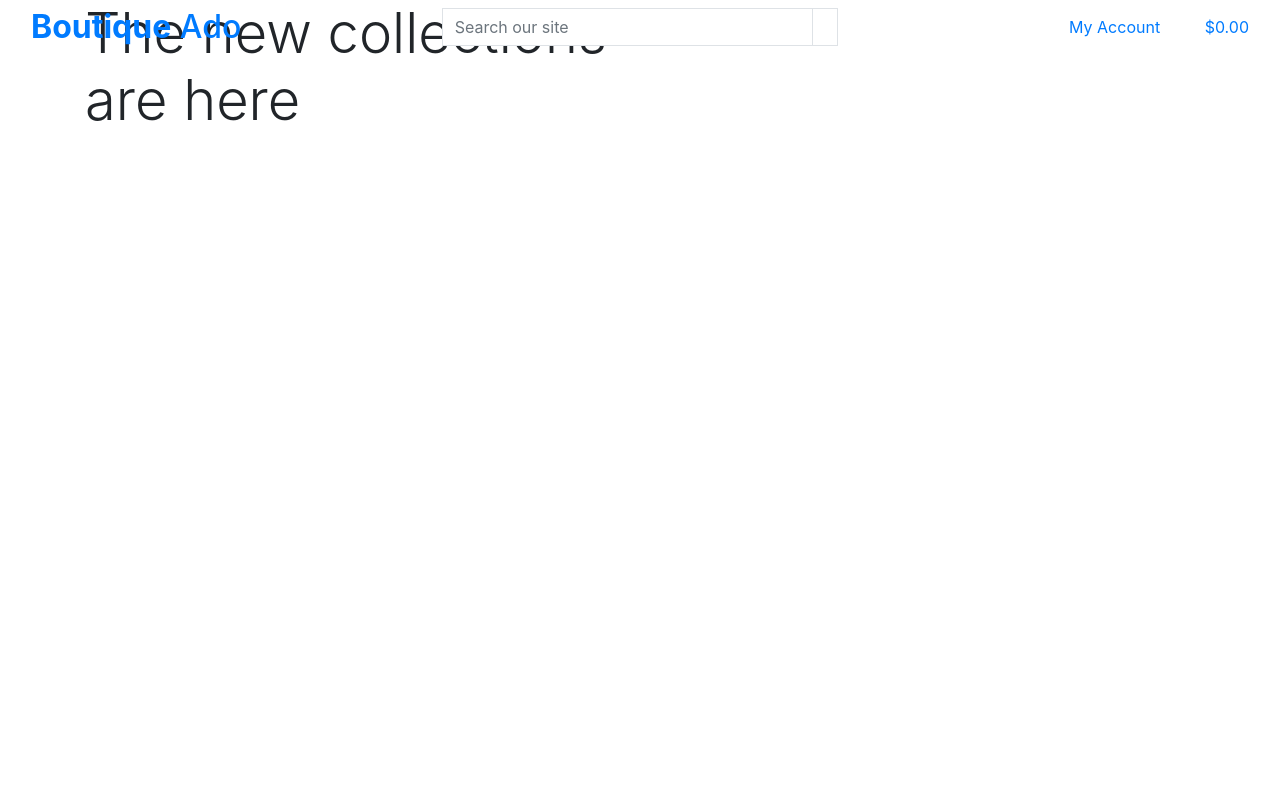
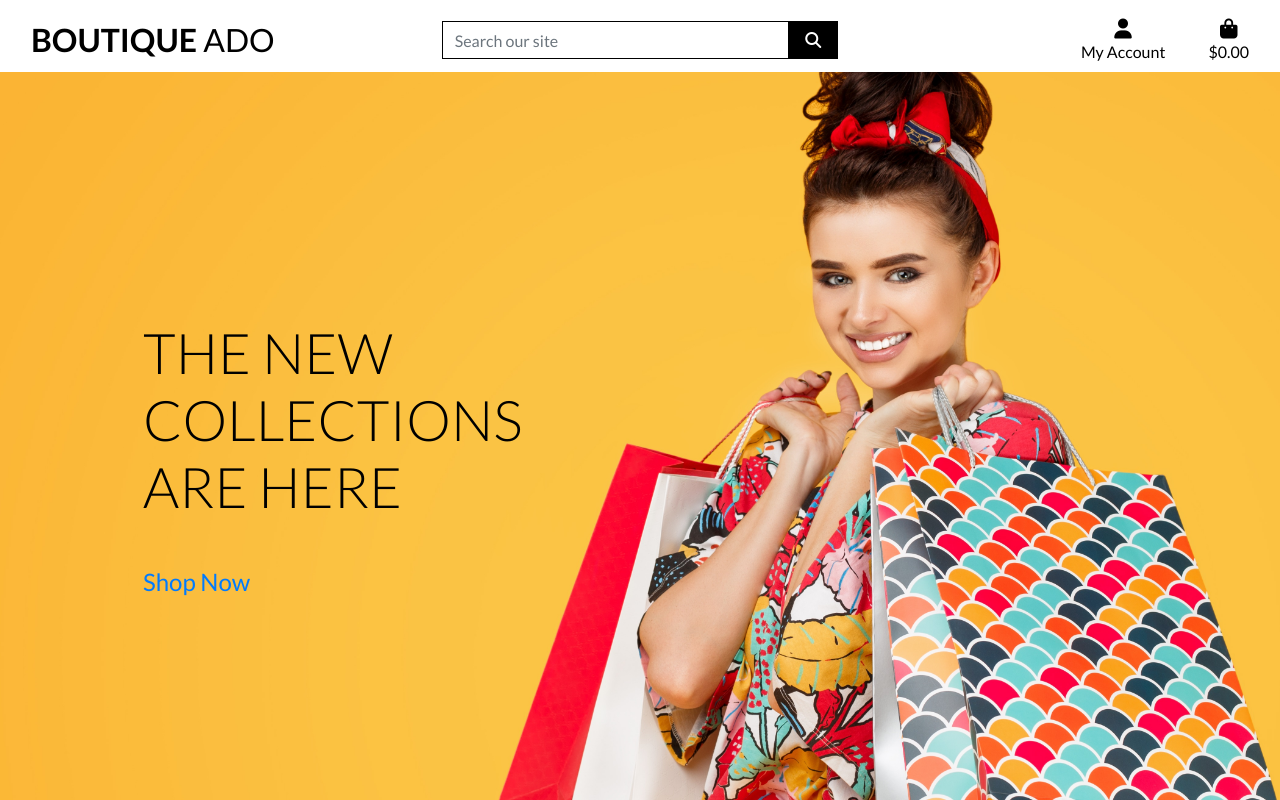
Before and after one commit to DelroyBrown28/Django_Ecommerce, a Django app: page / in a window 1280 px wide. Run offline with Django 3.2, Linux system fonts and the light colour scheme; the visitor is signed in with stand-in values (Sample User, id 1); some libraries are stand-ins or nearby versions.

Commit message:
added header, having issues viewing image

```diff
--- /dev/null
+++ b/home/static/css/base.css
@@ -0,0 +1,82 @@
+html {
+    height: 100%;
+}
+
+body {
+    background: url('/home/media/homepage_background_cropped.jpg') no-repeat center center fixed;
+    background-size: cover;
+    height: calc(100vh - 164px);
+    color: #555;
+    font-family: 'Lato';
+}
+
+
+/* from Bulma */
+.icon {
+    align-items: center;
+    display: inline-flex;
+    justify-content: center;
+    height: 1.5rem;
+    width: 1.5rem;
+}
+
+.logo-font {
+    text-transform: uppercase;
+}
+
+.main-logo-link {
+    width: fit-content;
+}
+
+.shop-now-button {
+    background: black;
+    color: white;
+    min-width: 260px;
+}
+
+.btn-black {
+    background: black;
+    color: white;
+}
+
+.shop-now-button:hover,
+.shop-now-button:active,
+.shop-now-button:focus,
+.btn-black:hover,
+.btn-black:active,
+.btn-black:focus {
+    background: #222;
+    color: white;
+}
+
+.text-black {
+    color: #000 !important;
+}
+
+.border-black {
+    border: 1px solid black !important;
+}
+
+/* -------------------------------- Media Queries */
+
+/* Slightly larger container on xl screens */
+@media (min-width: 1200px) {
+  .container {
+    max-width: 80%;
+  }
+}
+
+/* fixed top navbar only on medium and up */
+@media (min-width: 992px) {
+    .fixed-top-desktop-only {
+        position: fixed;
+        top: 0;
+        right: 0;
+        left: 0;
+        z-index: 1030;
+    }
+
+    .header-container {
+        padding-top: 164px;
+    }
+}
--- a/home/templates/home/index.html
+++ b/home/templates/home/index.html
@@ -1,5 +1,7 @@
 {% extends 'base.html' %}
 {% load static %}
+
+
 
     {% block page_header %}
     <div class="container header-container">
@@ -12,14 +14,16 @@
     {% block content %}
     <div class="container h-100">
         <div class="row h-100">
-        <div class="col-7 col-md-6 h-100">
+            <div class="col-7 col-md-6 my-auto">
                 <h1 class="display-4 logo-font text-black">The new collections are here</h1>
-        </div>
                 <div class="my-5">
                     <h4>
-                <a href="shop-now-button btn btn-lg rounded-0 text-uppercase py-3"></a>
+                        <a href="shop-now-button btn btn-lg rounded-0 text-uppercase py-3">Shop Now</a>
                     </h4>
                 </div>
+
             </div>
         </div>
+
+    </div>
     {% endblock %}
--- a/templates/base.html
+++ b/templates/base.html
@@ -16,12 +16,15 @@
     {% block corecss %}
     <link rel="stylesheet" href="https://stackpath.bootstrapcdn.com/bootstrap/4.5.2/css/bootstrap.min.css"
         integrity="sha384-JcKb8q3iqJ61gNV9KGb8thSsNjpSL0n8PARn9HuZOnIxN0hoP+VmmDGMN5t9UJ0Z" crossorigin="anonymous">
+    <link href="https://fonts.googleapis.com/css2?family=Lato:wght@100;300;400;700;900&display=swap" rel="stylesheet">
+    <link rel="stylesheet" href="{% static 'css/base.css' %}" type="text/css">
     {% endblock %}
 
     {% block extra_css %}
     {% endblock %}
 
     {% block corejs %}
+    <script src="https://kit.fontawesome.com/79a89d9de8.js" crossorigin="anonymous"></script>
     <script src="https://code.jquery.com/jquery-3.5.1.slim.min.js"
         integrity="sha384-DfXdz2htPH0lsSSs5nCTpuj/zy4C+OGpamoFVy38MVBnE+IbbVYUew+OrCXaRkfj" crossorigin="anonymous">
     </script>
@@ -42,7 +45,7 @@
 <body>
 
     <header class="container-fluid fixed-top">
-        <div class="row">
+        <div  id="topnav" class="bg-white pt-lg-2 d-none d-lg-flex row">
             <div class="col-12 col-lg-4 my-auto py-1 py-lg-0 text-center text-lg-left">
                 <a href="{% url 'home' %}" class="nav-link main-logo-link">
                     <h2 class="logo-font text-black my-0"><strong>Boutique</strong> Ado</h2>
@@ -77,9 +80,9 @@
                             {% if request.user.is_authenticated %}
                                 {% if request.user.is_superuser %}
                                 <a href="#" class="dropdown-item">Product Management</a>
-                            {% endif %}
+                                {% endif %}
                                 <a href="#" class="dropdown-item">My Profile</a>
-                                <a href="{% url 'account_logout' %}" class="dropdown-item">My Profile</a>
+                                <a href="{% url 'account_logout' %}" class="dropdown-item">Logout</a>
                             {% else %}
                                 <a href="{% url 'account_signup' %}" class="dropdown-item">Register</a>
                                 <a href="{% url 'account_login' %}" class="dropdown-item">Login</a>
```
Also changed, not shown: home/media/homepage_background_cropped.jpg (renamed from pics/homepage_background_cropped.jpg). Lines whose indentation alone changed are shown as unchanged.
